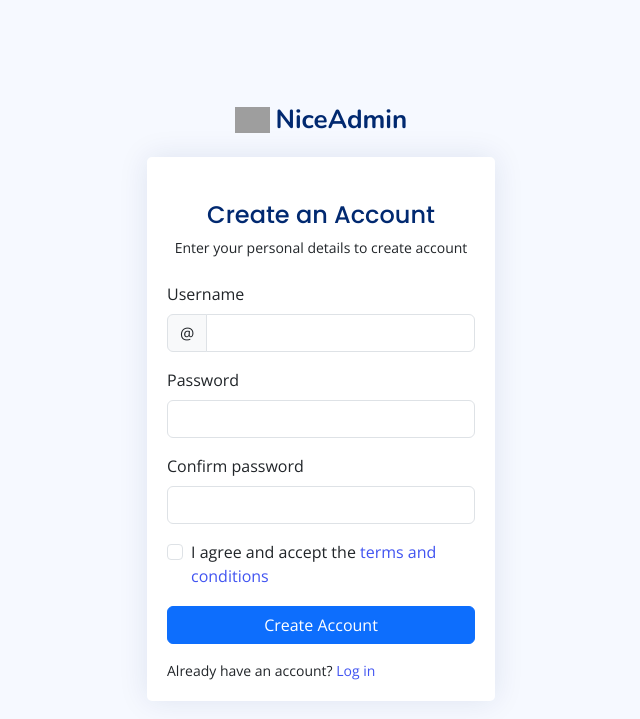
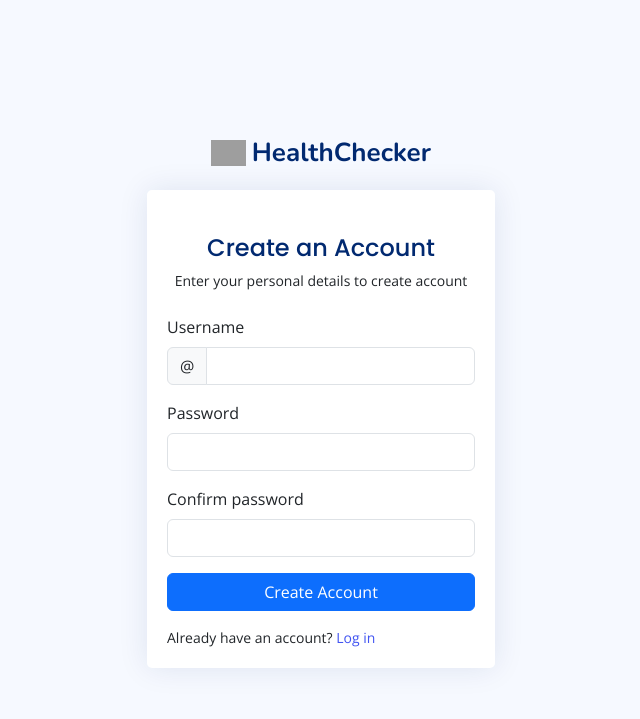
Before and after one commit to AndrewwSSS/HealthChecker, a Django app: template templates/registration/registration.html in a window 1280 px wide. Shown: the top 719 px of the page, without its empty margins (319-959 px from the left). Run offline with Django 5.2, Linux system fonts and the light colour scheme; the template is opened without the code that fills it, so the values that code supplies are empty; some libraries are stand-ins or nearby versions; grey boxes are pictures that could not be loaded.

Commit message:
update registration template

```diff
--- a/templates/registration/registration.html
+++ b/templates/registration/registration.html
@@ -6,7 +6,7 @@
   <meta charset="utf-8">
   <meta content="width=device-width, initial-scale=1.0" name="viewport">
 
-  <title>Pages / Register - NiceAdmin Bootstrap Template</title>
+  <title>Register</title>
   <meta content="" name="description">
   <meta content="" name="keywords">
 
@@ -32,7 +32,7 @@
             <div class="d-flex justify-content-center py-4">
               <a href="/" class="logo d-flex align-items-center w-auto">
                 <img src="assets/img/logo.png" alt="">
-                <span class="d-none d-lg-block">NiceAdmin</span>
+                <span class="d-none d-lg-block">HealthChecker</span>
               </a>
             </div><!-- End Logo -->
 
@@ -83,17 +83,6 @@
                     <input type="password" name="password2" class="form-control" id="yourPassword" required>
                     <div class="invalid-feedback">Please enter your password!</div>
                   </div>
-
-                  <div class="col-12">
-                    <div class="form-check">
-                      <input class="form-check-input" name="terms" type="checkbox" value="" id="acceptTerms" required>
-                      <label class="form-check-label" for="acceptTerms">I agree and accept the <a href="#">terms and
-                        conditions</a></label>
-                      <div class="invalid-feedback">
-                        You must agree before submitting.
-                      </div>
-                    </div>
-                  </div>
                   <div class="col-12">
                     <button class="btn btn-primary w-100" type="submit">Create Account</button>
                   </div>
```
